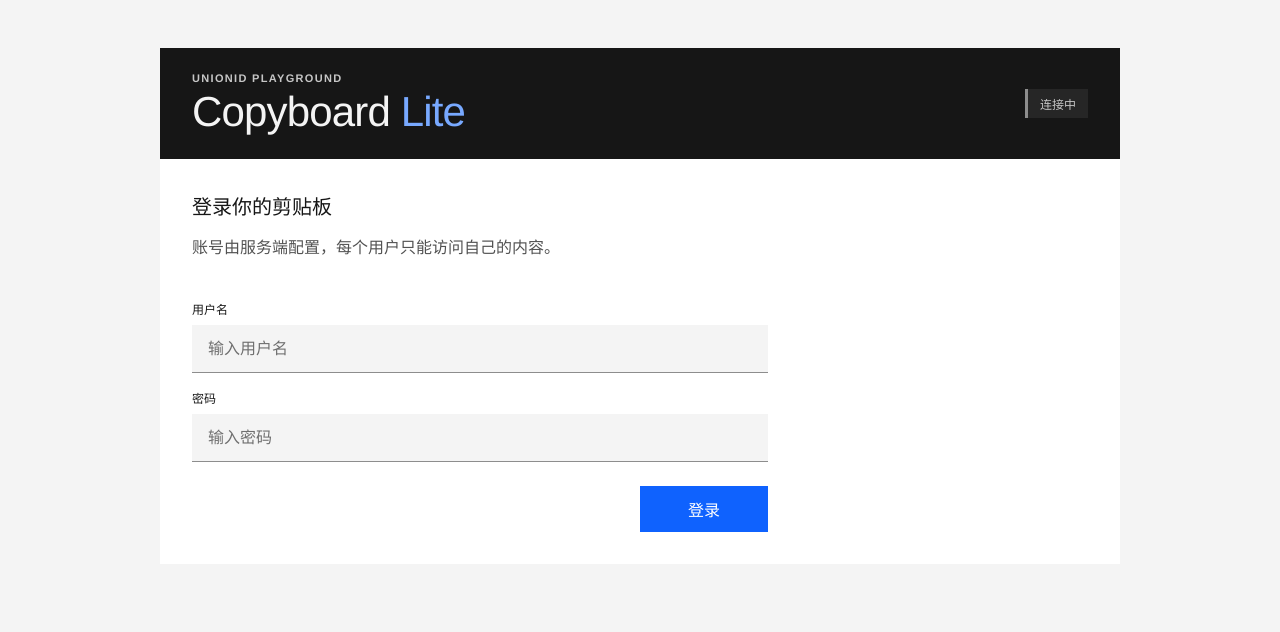
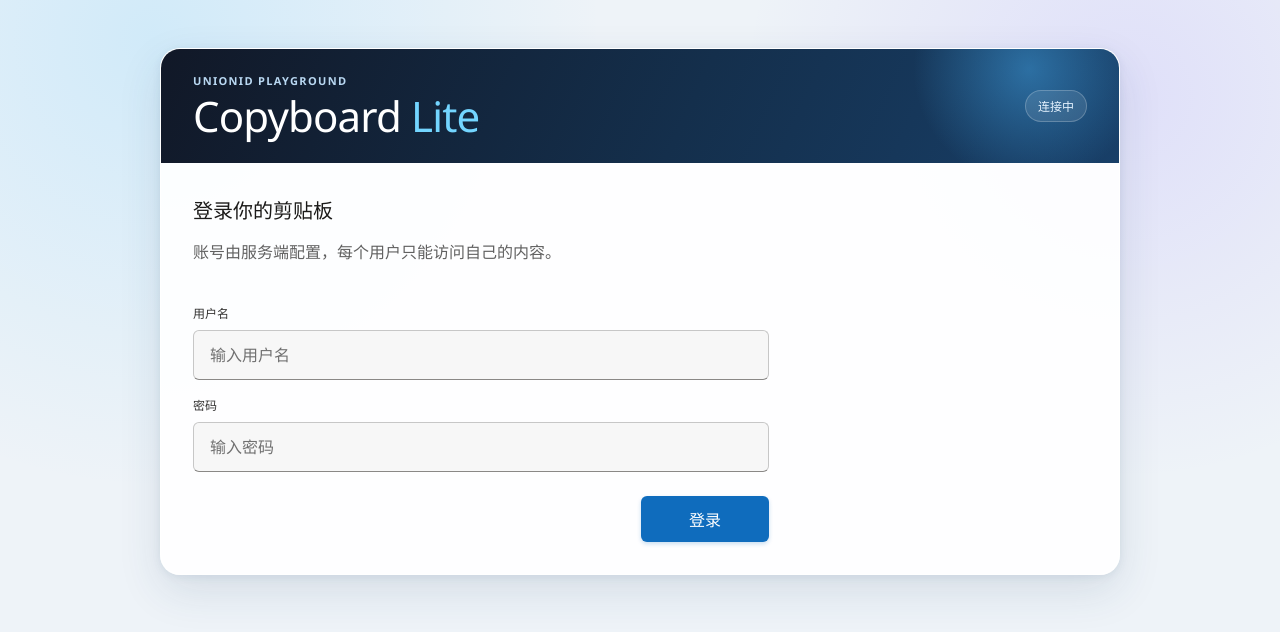
Before and after one commit to Memkits/copyboard-lite, a website built with Vite: page index.html in a window 1280 px wide. Built offline with nearby package versions, Linux system fonts and the light colour scheme.

Commit message:
Layer Fluent styling onto Carbon layout

```diff
--- a/assets/main.css
+++ b/assets/main.css
@@ -1,32 +1,53 @@
 :root {
-  color: #161616;
-  background: #f4f4f4;
-  font-family: "IBM Plex Sans", "Helvetica Neue", Arial, sans-serif;
+  color: #1b1a19;
+  background: #eef3f8;
+  font-family: "Segoe UI Variable", "Segoe UI", system-ui, -apple-system, sans-serif;
   font-synthesis: none;
 }
 
 * { box-sizing: border-box; }
 body { margin: 0; min-width: 320px; min-height: 100vh; }
 button, input, textarea { font: inherit; }
-button, input, textarea { border-radius: 0; }
+button, input, textarea { border-radius: 6px; }
 
 #app {
   min-height: 100vh;
   padding: 48px 24px 80px;
-  background: #f4f4f4;
+  background:
+    radial-gradient(circle at 12% 5%, rgba(76, 194, 255, .18), transparent 28rem),
+    radial-gradient(circle at 88% 12%, rgba(124, 92, 255, .13), transparent 24rem),
+    #eef3f8;
 }
 
 .shell {
   width: min(960px, 100%);
   margin: 0 auto;
-  background: #fff;
+  overflow: hidden;
+  border: 1px solid rgba(255, 255, 255, .75);
+  border-radius: 20px;
+  background: rgba(255, 255, 255, .92);
+  box-shadow: 0 16px 44px rgba(30, 64, 98, .12), 0 2px 8px rgba(30, 64, 98, .08);
 }
 
 header {
+  position: relative;
   min-height: 104px;
   padding: 24px 32px;
-  color: #f4f4f4;
-  background: #161616;
+  overflow: hidden;
+  color: #fff;
+  background: linear-gradient(115deg, #111827 0%, #142f4c 55%, #183f68 100%);
+}
+
+header::after {
+  position: absolute;
+  top: -90px;
+  right: -40px;
+  width: 260px;
+  height: 220px;
+  border-radius: 50%;
+  background: radial-gradient(circle, rgba(74, 184, 255, .42), transparent 68%);
+  content: "";
+  pointer-events: none;
 }
 
 header, .section-title, .snippet-actions {
@@ -44,33 +65,42 @@ h1 {
   line-height: 1.1;
 }
 
-h1 span { color: #78a9ff; }
-.eyebrow { margin: 0; color: #c6c6c6; font-size: 11px; font-weight: 600; letter-spacing: .12em; }
-.status { padding: 6px 12px; border-left: 3px solid #8d8d8d; color: #c6c6c6; background: #262626; font-size: 12px; }
-.status.online { border-color: #42be65; color: #a7f0ba; }
-.status.error { border-color: #fa4d56; color: #ffb3b8; }
+h1 span { color: #73d5ff; }
+.eyebrow { margin: 0; color: #b9d8f2; font-size: 11px; font-weight: 600; letter-spacing: .12em; }
+.status {
+  z-index: 1;
+  padding: 6px 12px;
+  border: 1px solid rgba(255, 255, 255, .22);
+  border-radius: 999px;
+  color: #e5f3ff;
+  background: rgba(255, 255, 255, .1);
+  font-size: 12px;
+}
+.status.online { border-color: rgba(106, 238, 156, .55); color: #b7f7ce; }
+.status.error { border-color: rgba(255, 153, 164, .65); color: #ffc5ca; }
 
 #board, .login-panel { padding: 32px; }
 .login-panel { max-width: 640px; }
 .login-panel h2 { margin-top: 0; }
-.login-panel p { max-width: 38rem; color: #525252; line-height: 1.5; }
+.login-panel p { max-width: 38rem; color: #616161; line-height: 1.5; }
 
 form { display: grid; margin: 24px 0 32px; }
-label { margin: 16px 0 8px; color: #161616; font-size: 12px; font-weight: 600; }
+label { margin: 16px 0 8px; color: #323130; font-size: 12px; font-weight: 600; }
 input, textarea {
   width: 100%;
   padding: 13px 16px;
-  border: 0;
-  border-bottom: 1px solid #8d8d8d;
-  color: #161616;
-  background: #f4f4f4;
+  border: 1px solid #c7c7c7;
+  border-bottom-color: #8a8886;
+  color: #242424;
+  background: #f7f7f7;
   outline: 0;
+  transition: background-color 100ms ease, border-color 100ms ease, box-shadow 100ms ease;
 }
 input { min-height: 48px; }
 textarea { min-height: 120px; resize: vertical; line-height: 1.5; }
-input:hover, textarea:hover { background: #e8e8e8; }
-input:focus, textarea:focus { outline: 2px solid #0f62fe; outline-offset: -2px; }
-input::placeholder, textarea::placeholder { color: #6f6f6f; opacity: 1; }
+input:hover, textarea:hover { border-color: #8a8886; background: #fff; }
+input:focus, textarea:focus { border-color: #0f6cbd; box-shadow: inset 0 -2px #0f6cbd, 0 0 0 1px rgba(15, 108, 189, .12); }
+input::placeholder, textarea::placeholder { color: #707070; opacity: 1; }
 
 button {
   min-height: 40px;
@@ -78,45 +108,50 @@ button {
   border: 0;
   cursor: pointer;
   color: #fff;
-  background: #0f62fe;
-  font-weight: 400;
-  transition: background-color 90ms ease;
+  background: #0f6cbd;
+  box-shadow: 0 2px 4px rgba(15, 108, 189, .22);
+  font-weight: 600;
+  transition: background-color 100ms ease, box-shadow 100ms ease, transform 100ms ease;
 }
-button:hover { background: #0353e9; }
-button:active { background: #002d9c; }
-button:focus-visible { outline: 2px solid #0f62fe; outline-offset: 2px; }
+button:hover { background: #115ea3; box-shadow: 0 4px 10px rgba(15, 108, 189, .24); }
+button:active { background: #0c3b5e; box-shadow: none; transform: translateY(1px); }
+button:focus-visible { outline: 2px solid #0f6cbd; outline-offset: 2px; }
 form > button { min-width: 128px; justify-self: end; margin-top: 24px; }
 
 .composer-actions { display: flex; align-items: center; justify-content: space-between; gap: 12px; margin-top: 16px; }
-.composer-actions span { color: #6f6f6f; font-size: 12px; }
+.composer-actions span { color: #707070; font-size: 12px; }
 .composer-actions button { min-width: 160px; }
-.ghost { color: #0f62fe; background: transparent; }
-.ghost:hover { color: #fff; background: #0f62fe; }
+.ghost { color: #0f6cbd; background: transparent; box-shadow: none; }
+.ghost:hover { color: #fff; background: #0f6cbd; }
 .login-panel form { margin-bottom: 0; }
-.user-bar { display: flex; align-items: center; justify-content: space-between; padding-bottom: 16px; border-bottom: 1px solid #e0e0e0; color: #525252; font-size: 13px; }
+.user-bar { display: flex; align-items: center; justify-content: space-between; padding-bottom: 16px; border-bottom: 1px solid #e1dfdd; color: #605e5c; font-size: 13px; }
 
-.section-title { margin-top: 40px; border-bottom: 1px solid #8d8d8d; }
+.section-title { margin-top: 40px; border-bottom: 1px solid #c8c6c4; }
 h2 { margin: 16px 0; font-size: 20px; font-weight: 400; }
-.snippets { display: grid; }
+.snippets { display: grid; gap: 10px; }
 .snippet {
   padding: 20px 16px 16px;
-  border-bottom: 1px solid #e0e0e0;
+  border: 1px solid #e1dfdd;
+  border-radius: 10px;
   background: #fff;
+  box-shadow: 0 1px 2px rgba(0, 0, 0, .04);
   content-visibility: auto;
   contain-intrinsic-size: 120px;
+  transition: border-color 100ms ease, box-shadow 100ms ease, transform 100ms ease;
 }
-.snippet:hover { background: #f4f4f4; }
+.snippet:hover { border-color: #b7d7f0; box-shadow: 0 5px 16px rgba(30, 75, 115, .1); transform: translateY(-1px); }
 .snippet p { margin: 0 0 18px; white-space: pre-wrap; overflow-wrap: anywhere; line-height: 1.5; }
-.snippet time { margin-right: auto; color: #6f6f6f; font-size: 12px; }
+.snippet time { margin-right: auto; color: #707070; font-size: 12px; }
 .snippet-actions { justify-content: flex-end; }
-.snippet-actions button { min-height: 32px; padding: 7px 12px; color: #0f62fe; background: transparent; font-size: 12px; }
-.snippet-actions button:hover { color: #fff; background: #0f62fe; }
-.snippet-actions .remove { color: #da1e28; }
-.snippet-actions .remove:hover { color: #fff; background: #da1e28; }
-.empty { margin: 0; padding: 48px 16px; text-align: center; color: #6f6f6f; background: #f4f4f4; }
+.snippet-actions button { min-height: 32px; padding: 7px 12px; color: #0f6cbd; background: transparent; box-shadow: none; font-size: 12px; }
+.snippet-actions button:hover { color: #fff; background: #0f6cbd; }
+.snippet-actions .remove { color: #c50f1f; }
+.snippet-actions .remove:hover { color: #fff; background: #c50f1f; }
+.empty { margin: 0; padding: 48px 16px; border-radius: 10px; text-align: center; color: #707070; background: #f7f7f7; }
 
 @media (max-width: 600px) {
   #app { padding: 0; }
+  .shell { border: 0; border-radius: 0; box-shadow: none; }
   header, #board, .login-panel { padding: 24px 16px; }
   header { align-items: flex-start; }
   .composer-actions { align-items: stretch; flex-direction: column; }
@@ -124,5 +159,5 @@ h2 { margin: 16px 0; font-size: 20px; font-weight: 400; }
 }
 
 @media (prefers-reduced-motion: reduce) {
-  button { transition: none; }
+  button, input, textarea, .snippet { transition: none; }
 }
```
